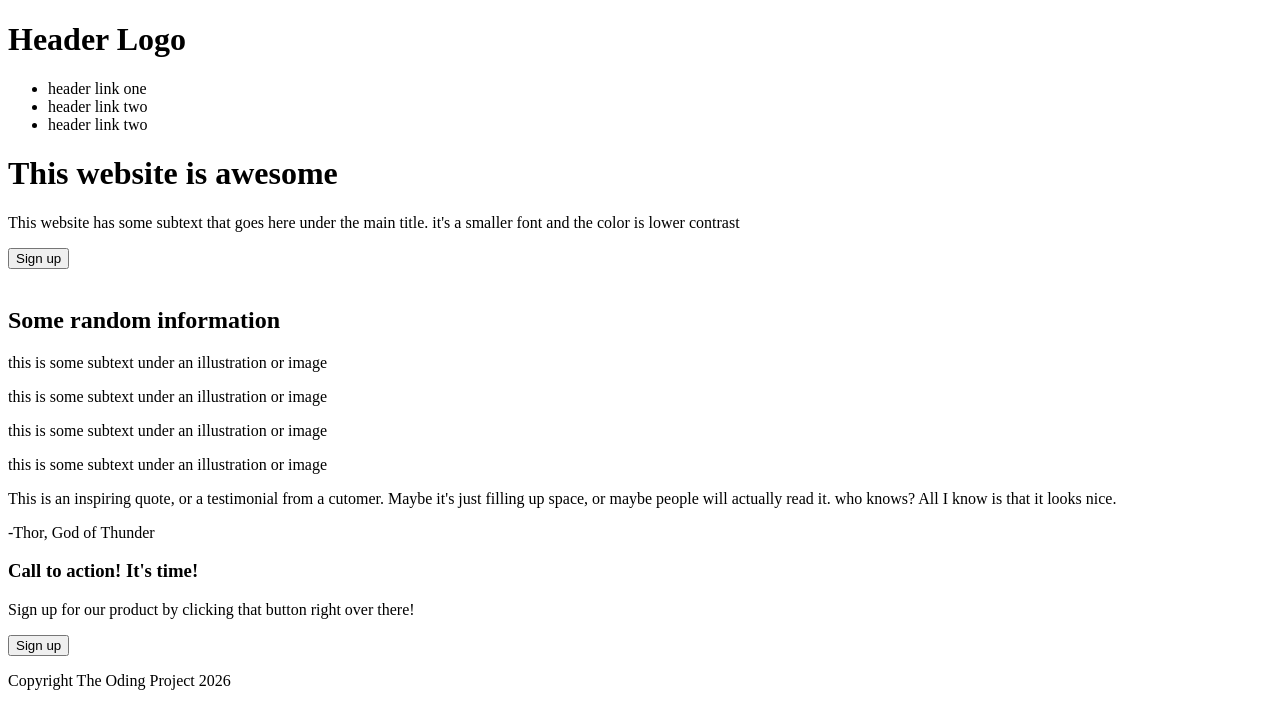
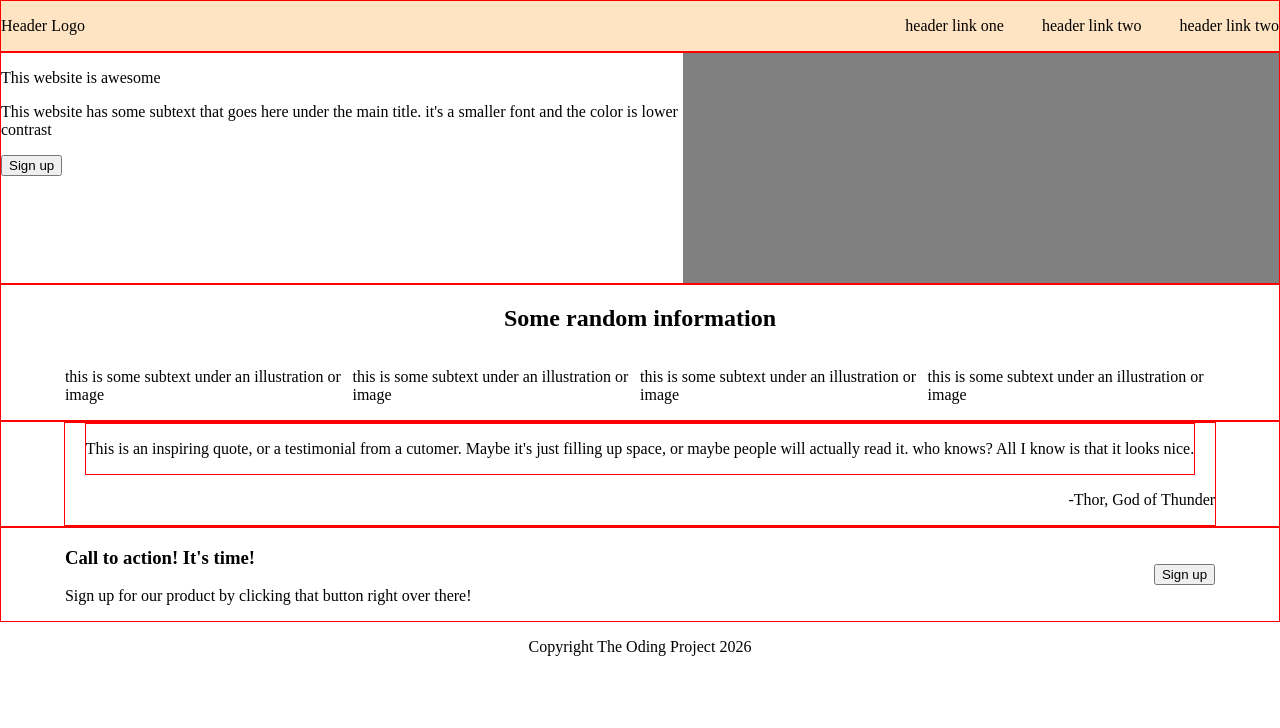
Before and after one commit to Mounir-ace/odin-landing-page, a plain HTML site: page index.html in a window 1280 px wide. Drawn offline with Linux system fonts and the light colour scheme.

Commit message:
Alignement using flex

```diff
--- a/index.html
+++ b/index.html
@@ -3,12 +3,16 @@
 <head>
     <meta charset="UTF-8">
     <meta name="viewport" content="width=device-width, initial-scale=1.0">
+    <link rel="stylesheet" href="style.css">
     <title>Landing Page</title>
 </head>
 <body>
     <header>
-        <h1>Header Logo</h1>
-        <div>
+        <div class="container">
+            <div class="logo">
+                <p>Header Logo<p>
+            </div>
+            <div class="nav">
                 <ul>
                     <li><a href="#"></a>header link one</li>
                     <li><a href="#"></a>header link two</li>
@@ -17,19 +21,26 @@
             </div>
     </header>
     <main>
+        <section>
+            <div class="container">
+                <div class="hero-main">
                     <div>
-            <h1>This website is awesome</h1>
-            <p>This website has some subtext that goes here under the main title. it's a smaller font and the color is lower contrast</p>
+                        <p class="main-text">This website is awesome</p>
+                        <p class="secondary-text">This website has some subtext that goes here under the main title. it's a smaller font and the color is lower contrast</p>
                         <button>Sign up</button>
                     </div>
-        <div>
+                </div>
+                <div class="hero-img">
                     <img src="" alt="">
                 </div>
-        <div>
+            </div>
+        </section>
+        <section>
+            <div class="info-container">
                 <div>
                     <h2>Some random information</h2>
                 </div>
-            <div>
+                <div class="info-items">
                     <div>
                         <div></div>
                         <p>this is some subtext under an illustration or image</p>
@@ -48,16 +59,26 @@
                     </div>
                 </div>
             </div>
-        <div>
+        </section>
+        <section>
+            <div class="container">
+                <div class="quote-container">
+                    <div class="quote">
                         <p>
                             This is an inspiring quote, or a testimonial from a cutomer. Maybe it's just filling up space, or maybe people will actually read it. who knows? All I know is that it looks nice.
                         </p>
+                    </div>
+                    <div class="author">
                         <p>
                             -Thor, God of Thunder
                         </p>
                     </div>
-        <div>
-            <div>
+                </div>
+            </div>
+        </section>
+        <section>
+            <div class="container">
+                <div class="cto-container">
                     <div>
                         <h3>Call to action! It's time!</h3>
                         <p>Sign up for our product by clicking that button right over there!</p>
@@ -67,6 +88,7 @@
                     </div>
                 </div>
             </div>
+        </section>
     </main>
     <footer>
         <p>Copyright  The Oding Project 2026</p>
--- /dev/null
+++ b/style.css
@@ -0,0 +1,92 @@
+body {
+    margin: 0;
+    padding: 0;
+    box-sizing: border-box;
+    display: flex;
+    flex-direction: column;
+    align-items: center;
+}
+
+header {
+    width: 100%;
+    display: flex;
+    justify-content: center;
+    background-color: bisque;
+}
+
+.nav ul {
+    display: flex;
+    gap: 38px;
+    list-style: none;
+}
+
+main {
+    width: 100%;
+}
+
+header .container{
+    display: flex;
+    justify-content: space-between;
+    width: 100%;
+    max-width: 1440px;
+}
+
+.container {
+    display: flex;
+    justify-content: center;
+    width: 100%;
+    max-width: 1440px;
+    border: 1px red solid;
+}
+
+section{
+    display: flex;
+    justify-content: center;
+}
+
+
+
+.hero-img {
+    width: 50%;
+    min-height: 230px;
+    background-color: gray;
+}
+
+.info-container {
+    width: 100%;
+    display: flex;
+    flex-direction: column;
+    align-items: center;
+    max-width: 1440px;
+    border: 1px red solid;
+}
+
+.info-items {
+    display: flex;
+    width: 90%;
+}
+
+.quote-container {
+    width: 100%;
+    max-width: 90%;
+    display: flex;
+    flex-direction: column;
+    align-items: center;
+    border: 1px red solid;
+}
+
+.quote {
+    border: 1px red solid;
+}
+
+.author {
+    align-self: flex-end;
+}
+
+.cto-container {
+    width: 100%;
+    max-width: 90%;
+    display: flex;
+    justify-content: space-between;
+    align-items: center;
+}
```
Lines whose indentation alone changed are shown as unchanged.
